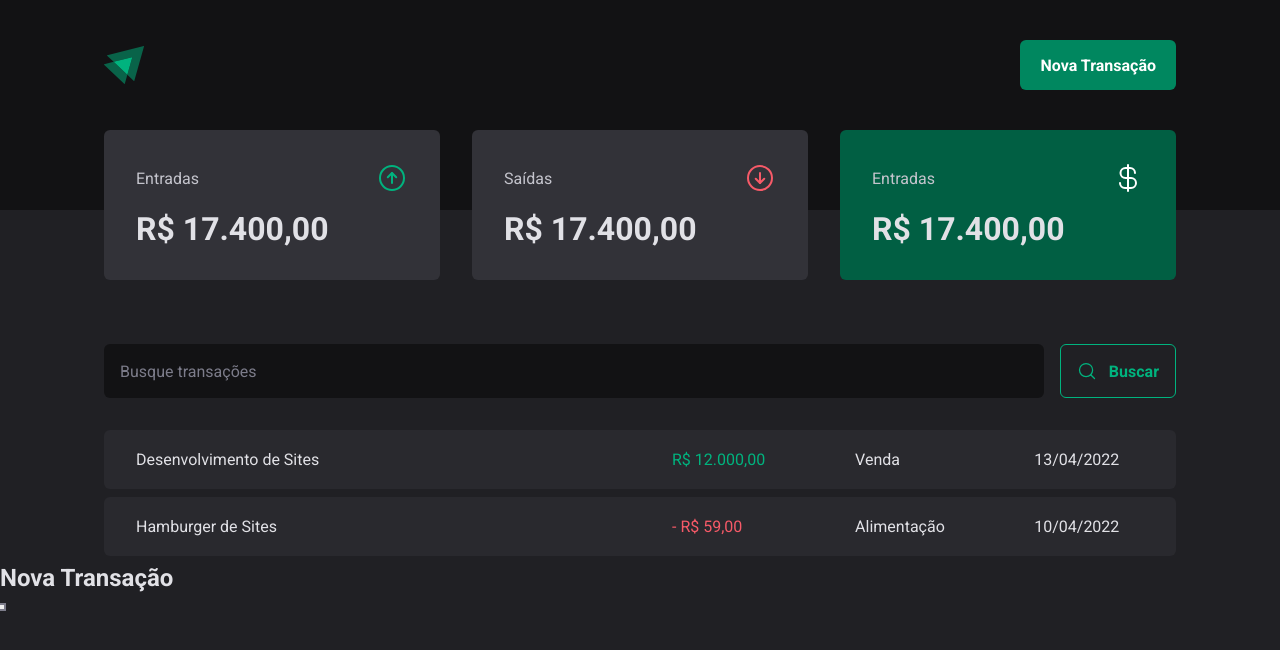
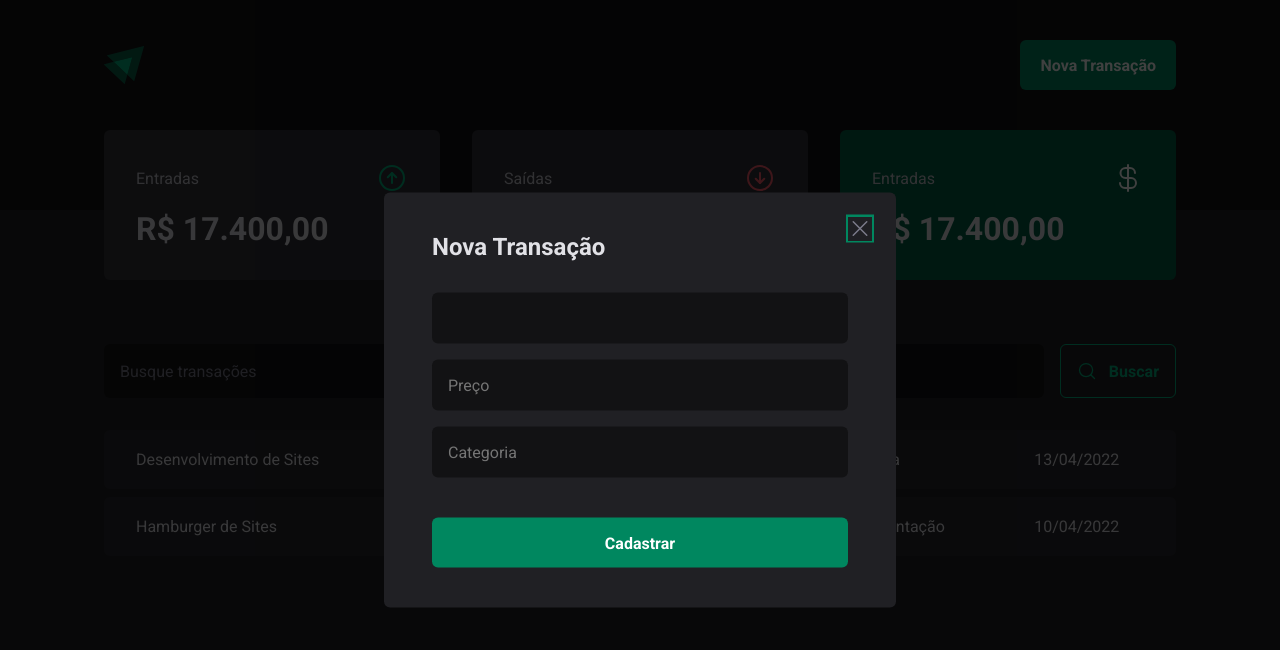
Before and after one commit to trslucas/Ignite-DT-Money, a React (Vite) app: page / in a window 1280 px wide. Both pictures are taken after a click on the button "Nova Transação". Shown: the top 650 px of the page. Built offline with nearby package versions, Linux system fonts and the light colour scheme.

Commit message:
Estrutura Visual: Conclusão modal

```diff
--- a/src/components/Header/index.tsx
+++ b/src/components/Header/index.tsx
@@ -3,6 +3,7 @@
 import * as Dialog from '@radix-ui/react-dialog'
 
 import logoImg from '../../assets/logo.svg'
+import { NewTransactionModal } from '../NewTransactionModal'
 
 export function Header() {
   return (
@@ -14,13 +15,7 @@
           <Dialog.Trigger asChild>
             <NewTransactionButton>Nova Transação</NewTransactionButton>
           </Dialog.Trigger>
-          <Dialog.Portal>
-            <Dialog.Overlay />
-            <Dialog.Content>
-              <Dialog.Title>Nova Transação</Dialog.Title>
-              <Dialog.Close />
-            </Dialog.Content>
-          </Dialog.Portal>
+          <NewTransactionModal />
         </Dialog.Root>
       </HeaderContent>
     </HeaderContainer>
--- /dev/null
+++ b/src/components/NewTransactionModal/index.tsx
@@ -0,0 +1,25 @@
+import * as Dialog from '@radix-ui/react-dialog'
+import { X } from 'phosphor-react'
+import { CloseButton, Content, Overlay } from './styles'
+
+export function NewTransactionModal() {
+  return (
+    <Dialog.Portal>
+      <Overlay />
+      <Content>
+        <CloseButton>
+          <X size={24} />
+        </CloseButton>
+        <Dialog.Title>Nova Transação</Dialog.Title>
+
+        <form action="">
+          <input type="text" placeholder="" required />
+          <input type="number" placeholder="Preço" required />
+          <input type="text" placeholder="Categoria" required />
+
+          <button type="submit">Cadastrar</button>
+        </form>
+      </Content>
+    </Dialog.Portal>
+  )
+}
--- /dev/null
+++ b/src/components/NewTransactionModal/styles.ts
@@ -0,0 +1,68 @@
+import styled from 'styled-components'
+import * as Dialog from '@radix-ui/react-dialog'
+
+export const Overlay = styled(Dialog.Overlay)`
+  position: fixed;
+  width: 100vw;
+  height: 100vh;
+  inset: 0;
+  background-color: rgba(0, 0, 0, 0.75);
+`
+
+export const Content = styled(Dialog.Content)`
+  min-width: 32rem;
+  border-radius: 6px;
+  padding: 2.5rem 3rem;
+  background-color: ${(props) => props.theme['gray-800']};
+
+  position: fixed;
+  top: 50%;
+  left: 50%;
+  transform: translate(-50%, -50%);
+
+  form {
+    margin-top: 2rem;
+
+    display: flex;
+    flex-direction: column;
+    gap: 1rem;
+
+    input {
+      border-radius: 6px;
+      border: 0;
+      background-color: ${(props) => props.theme['gray-900']};
+      color: ${(props) => props.theme['gray-300']};
+      padding: 1rem;
+    }
+    &::placeholder {
+      color: ${(props) => props.theme['gray-500']};
+    }
+  }
+
+  button[type='submit'] {
+    height: 50px;
+    border: 0;
+    background-color: ${(props) => props.theme['green-500']};
+    color: ${(props) => props.theme.white};
+    font-weight: bold;
+    padding: 0 1.25rem;
+    border-radius: 6px;
+    margin-top: 1.5rem;
+    cursor: pointer;
+
+    &:hover {
+      background-color: ${(props) => props.theme['green-700']};
+      transition: background-color 0.2s;
+    }
+  }
+`
+export const CloseButton = styled(Dialog.Close)`
+  position: absolute;
+  background-color: transparent;
+  border: 0;
+  top: 1.5rem;
+  right: 1.5rem;
+  line-height: 0;
+  cursor: pointer;
+  color: ${(props) => props.theme['gray-500']};
+`
--- a/src/styles/global.ts
+++ b/src/styles/global.ts
@@ -9,7 +9,7 @@
 
 :focus {
     outline: 0;
-    box-shadow: 0 0 0 2px ${(props) => props.theme['gray-500']};
+    box-shadow: 0 0 0 2px ${(props) => props.theme['green-500']};
     }
 
 body {
```
